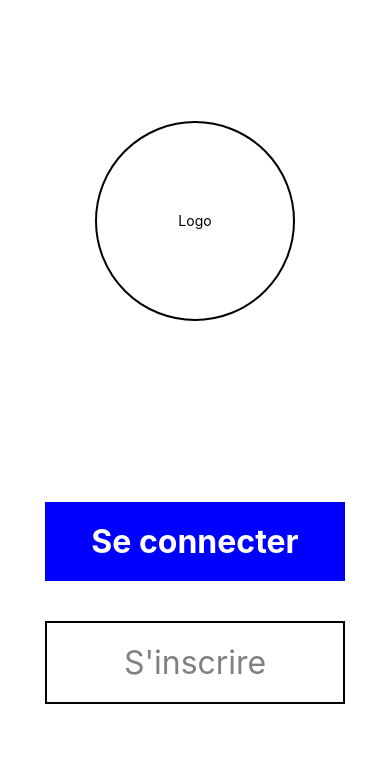
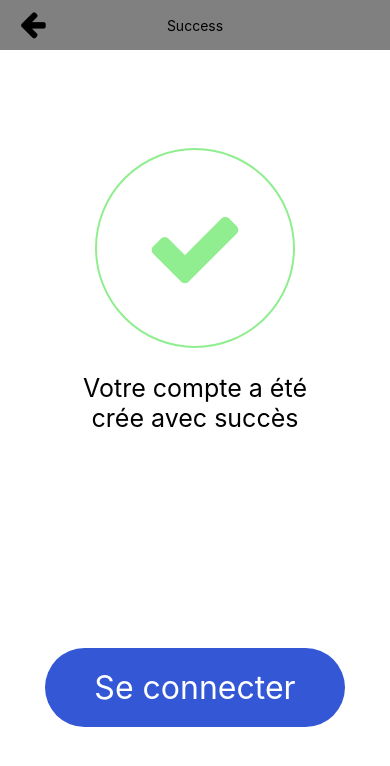
Before and after one commit to RomainRicord/Login, a React Native app: screen / in a window 390 px wide. Shown: the top 766 px of the page. Built offline with nearby package versions, Linux system fonts and the light colour scheme.

Commit message:
Rajout d'une page de succès après inscription

```diff
--- a/App.js
+++ b/App.js
@@ -5,13 +5,13 @@ import Welcome from './src/screens/Welcome';
 import Login from './src/screens/Login'
 import Register from './src/screens/Register'
 import RegisterNext from './src/screens/RegisterNext';
-import Valid from './src/screens/Valid'
 import Header from './src/screens/Header';
 import { SafeAreaView } from 'react-native';
+import Success from './src/screens/Success';
 
 const App = () => {
 
-  const [navigation,setnavigation] = useState("Welcome")
+  const [navigation,setnavigation] = useState("Success")
   const [back,setback] = useState("")
   const [email,setemail] = useState("")
   const [password,setpassword] = useState("")
@@ -40,7 +40,6 @@ const App = () => {
 
   return (
     <SafeAreaView style={{flex:1}}>
-    <View style={{flex:1}}>
       {navigation != "Welcome" && navigation != "Valid" &&
         <Header state={{setnavigation,text:navigation,setback,back}}/>
       }
@@ -67,12 +66,11 @@ const App = () => {
           <RegisterNext state={{navigation,setnavigation,setback,back,email,setemail,password,setpassword,confirmedpassword,setconfirmedpassword,firstname,setfirstname,lastname,setlastname,birthday,setbirthday,civility,setcivility}} />
 
         }
-      {navigation == "Valid" &&
+        {navigation == "Success" &&
 
-        <Valid state={{navigation,setnavigation,setback,back}} />
+          <Success state={{navigation,setnavigation,setback,back}}/>
 
         }
-    </View>
       </View>
     </SafeAreaView>
   );
--- a/src/components/Button.js
+++ b/src/components/Button.js
@@ -29,7 +29,7 @@ const Button = ({state}) => {
         borderWidth:backgroundcolor == "white" ? 2 : 0,
         margin:20,
         width:300,
-        borderRadius:typeof(radius) == "undefined" ? 0 : 20
+        borderRadius:typeof(radius) == "undefined" ? 0 : 40
         }}>
         <Text style={{color:textcolor,textAlign:'center',fontSize:32,fontWeight:typeof(fontweight) == "undefined" ? 'normal' : fontweight}}>{text}</Text>
     </Pressable>)
--- /dev/null
+++ b/src/components/SuccessLogo.js
@@ -0,0 +1,14 @@
+import {View} from 'react-native'
+import Icon from 'react-native-vector-icons/FontAwesome'
+
+const SuccessLogo = () => {
+    return(
+        <View style={{display:'flex',alignItems:'center',height:200,width:200,justifyContent:'center',borderRadius:100,borderWidth:2,borderColor:'lightgreen'}}>
+
+            <Icon style={{color:'lightgreen'}} name="check" size={100} />
+
+        </View>
+    )
+}
+
+export default SuccessLogo
--- a/src/screens/Login.js
+++ b/src/screens/Login.js
@@ -25,14 +25,14 @@ const Login = ({state}) => {
             <TextInput_ state={{text_:"Email",placeholder_:"Entrez votre email",hide:false,set:setemail,get:email}}/>
             <TextInput_ state={{text_:"Mot de passe",placeholder_:"Entrez votre mot de passe",hide:true,set:setpassword,get:password}}/>
 
-            <Button state={{setnavigation,setback,back_:"Login",radius:true,back,destination:"Valid",text:"SE CONNECTER",backgroundcolor:"blue",textcolor:'white'}}/>
+            <Button state={{setnavigation,setback,back_:"Login",radius:true,back,destination:"Valid",text:"SE CONNECTER",backgroundcolor:"#3457D5",textcolor:'white'}}/>
 
             <View style={{display:'flex',justifyContent:'center',flexDirection:'row'}}>
                 <Text>Pas encore inscrit ?</Text>
                 <Pressable onPress={() => {
                     setnavigation("Register")
                     setback("Login")
-            }}><Text style={{color:'blue',marginLeft:5}}>Créer un compte</Text></Pressable>
+            }}><Text style={{color:'#3457D5',marginLeft:5}}>Créer un compte</Text></Pressable>
             </View>
         </View>
     )
--- a/src/screens/Register.js
+++ b/src/screens/Register.js
@@ -27,7 +27,7 @@ const Register = ({state}) => {
                 <TextInput_ state={{text_:"Email",placeholder_:"Entrez votre email",hide:false,set:setemail,get:email}}/>
                 <TextInput_ state={{text_:"Mot de passe",placeholder_:"Entrez votre mot de passe",hide:true,set:setpassword,get:password}}/>
                 <TextInput_ state={{text_:"Confirmation du mot de passe",placeholder_:"Entrez votre mot de passe",hide:true,set:setconfirmedpassword,get:confirmedpassword}}/>
-                <Button state={{setnavigation,setback,back_:"Register",radius:true,back,destination:"RegisterNext",text:"Suivant",backgroundcolor:"blue",textcolor:'white'}}/>
+                <Button state={{setnavigation,setback,back_:"Register",radius:true,back,destination:"RegisterNext",text:"Suivant",backgroundcolor:"#3457D5",textcolor:'white'}}/>
             </View>
         </View>
     )
--- a/src/screens/RegisterNext.js
+++ b/src/screens/RegisterNext.js
@@ -35,7 +35,7 @@ const RegisterNext = ({state}) => {
                 <TextInput_ state={{text_:"Prénom",placeholder_:"Entrez votre prénom",hide:false,set:setfirstname,get:firstname}}/>
                 <TextInput_ state={{text_:"Nom",placeholder_:"Entrez votre nom",hide:false,set:setlastname,get:lastname}}/>
                 <PickerDate state={{birthday,setbirthday}} />
-                <Button state={{setnavigation,setback,back_:"Login",radius:true,back,destination:"Valid",text:"Suivant",backgroundcolor:"blue",textcolor:'white'}}/>
+                <Button state={{setnavigation,setback,back_:"Login",radius:true,back,destination:"Valid",text:"TERMINÉ",backgroundcolor:"blue",textcolor:'white'}}/>
             </View>
         </View>
     )
--- /dev/null
+++ b/src/screens/Success.js
@@ -0,0 +1,28 @@
+import {View,Text} from 'react-native'
+import Button from '../components/Button'
+import SuccessLogo from '../components/SuccessLogo'
+
+const Success = ({state}) => {
+
+    const {setnavigation,navigation,setback,back} = state
+
+    return(
+        <View style={{display:'flex',flex:1,justifyContent:'space-around',alignItems:'center'}}>
+
+            <View style={{alignItems:'center'}}>
+                <SuccessLogo/>
+                <View style={{display:'flex',justifyContent:'center',alignItems:'center',marginTop:25}}>
+                    <Text style={{fontSize:25}}>Votre compte a été</Text>
+                    <Text style={{fontSize:25}}>crée avec succès</Text>
+                </View>
+            </View>
+
+            <View style={{}}>
+                <Button state={{setnavigation,setback,back_:"Register",radius:true,back,destination:"RegisterNext",text:"Se connecter",backgroundcolor:"#3457D5",textcolor:'white'}}/>
+            </View>
+
+        </View>
+    )
+}
+
+export default Success
--- a/src/screens/Valid.js
+++ /dev/null
@@ -1,10 +0,0 @@
-import {View} from 'react-native'
-
-const Valid = ({state}) => {
-
-    return(<View>
-
-    </View>)
-}
-
-export default Valid
--- a/src/screens/Welcome.js
+++ b/src/screens/Welcome.js
@@ -18,7 +18,7 @@ const Welcome = ({state}) => {
         <View style={{flex:1,margin:40,flexDirection:'column',justifyContent:'space-around',alignItems:'center'}}>
             <Logo/>
             <View>
-                <Button state={{setnavigation,setback,back_:"Welcome",back,destination:"Login",text:"Se connecter",backgroundcolor:"blue",textcolor:'white',fontweight:'bold'}}/>
+                <Button state={{setnavigation,setback,back_:"Welcome",back,destination:"Login",text:"Se connecter",backgroundcolor:"#3457D5",textcolor:'white',fontweight:'bold'}}/>
                 <Button state={{setnavigation,setback,back_:"Welcome",back,destination:"Register",text:"S'inscrire",backgroundcolor:"white",textcolor:'gray'}}/>
             </View>
         </View>
```
Lines whose indentation alone changed are shown as unchanged.
